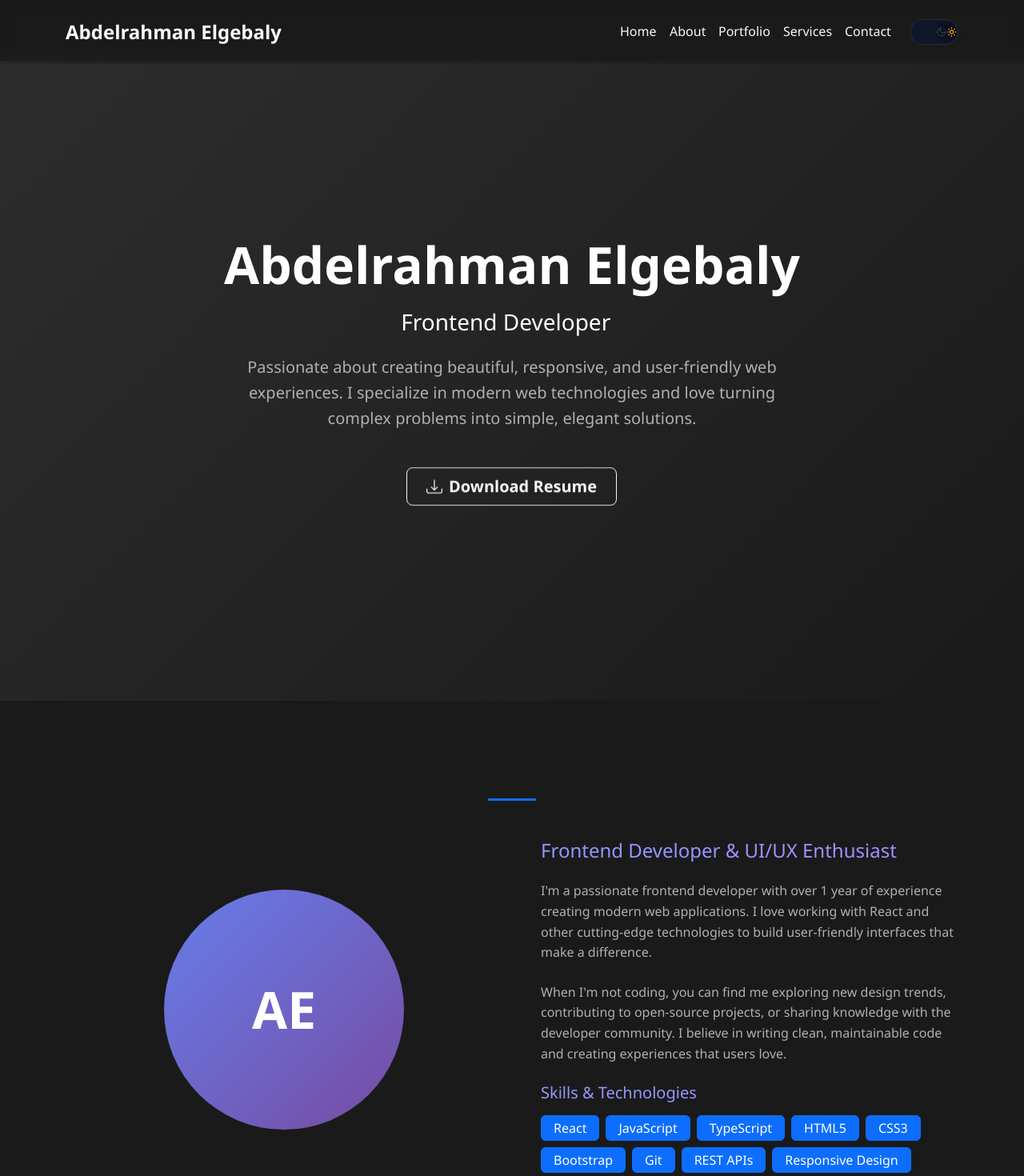
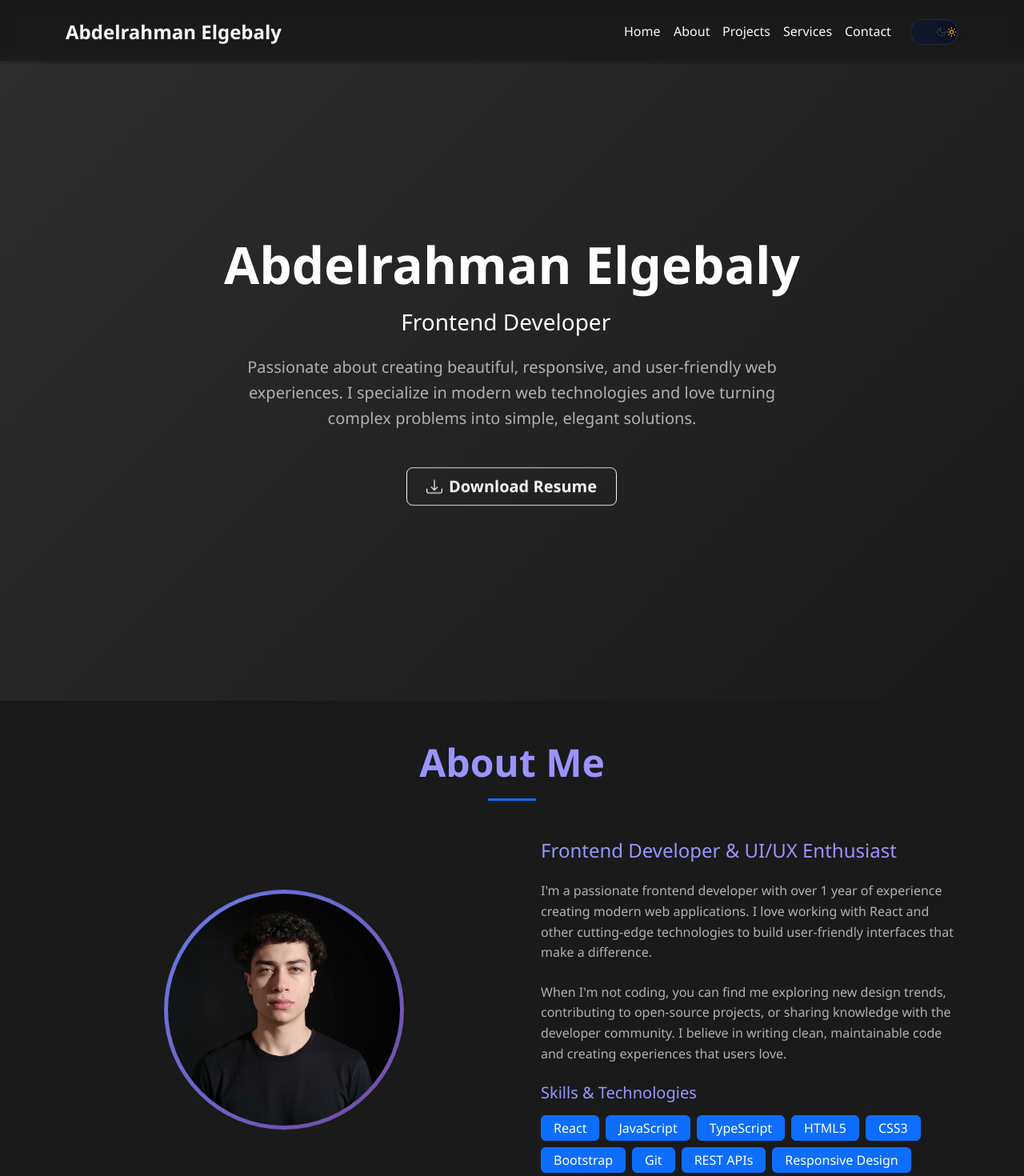
Before and after one commit to Gebaaly/portfolio, a React (Create React App) app: page / in a window 1280 px wide. Shown: the top 1470 px of the page at 80% size. Built offline with nearby package versions, Linux system fonts and the light colour scheme.

Commit message:
add contacts

```diff
--- a/src/components/About.jsx
+++ b/src/components/About.jsx
@@ -1,6 +1,7 @@
 import React from "react";
 import { Container, Row, Col, Badge } from "react-bootstrap";
 import useScrollAnimation from "../hooks/useScrollAnimation";
+import profileImg from "../assets/profile.png";
 
 const About = ({ darkMode }) => {
   const skills = [
@@ -20,7 +21,7 @@ const About = ({ darkMode }) => {
   const photoRef = useScrollAnimation();
   const contentRef = useScrollAnimation();
   const skillsRef = useScrollAnimation();
-
+  const profile = profileImg;
   return (
     <section id="about" className="py-5">
       <Container>
@@ -28,7 +29,7 @@ const About = ({ darkMode }) => {
           <Col lg={8} className="text-center">
             <h2
               ref={titleRef}
-              className="display-5 fw-bold mb-3 fade-in-up gradient-text"
+              className="display-5 fw-bold mb-3  gradient-text"
             >
               About Me
             </h2>
@@ -55,7 +56,16 @@ const About = ({ darkMode }) => {
                   fontWeight: "bold",
                 }}
               >
-                AE
+                <img
+                  src={profile}
+                  alt="Profile"
+                  className="rounded-circle"
+                  style={{
+                    width: "290px",
+                    height: "290px",
+                    objectFit: "cover",
+                  }}
+                />
               </div>
             </div>
           </Col>
--- a/src/components/NavBar.jsx
+++ b/src/components/NavBar.jsx
@@ -74,14 +74,14 @@ const NavBar = ({ darkMode, setDarkMode }) => {
               About
             </Nav.Link>
             <Nav.Link
-              href="#portfolio"
+              href="#projects"
               className={darkMode ? "text-light" : ""}
               onClick={(e) => {
                 e.preventDefault();
-                scrollToSection("portfolio");
+                scrollToSection("projects");
               }}
             >
-              Portfolio
+              Projects
             </Nav.Link>
             <Nav.Link
               href="#services"
```
Also changed, not shown: src/assets/profile.png (added).
